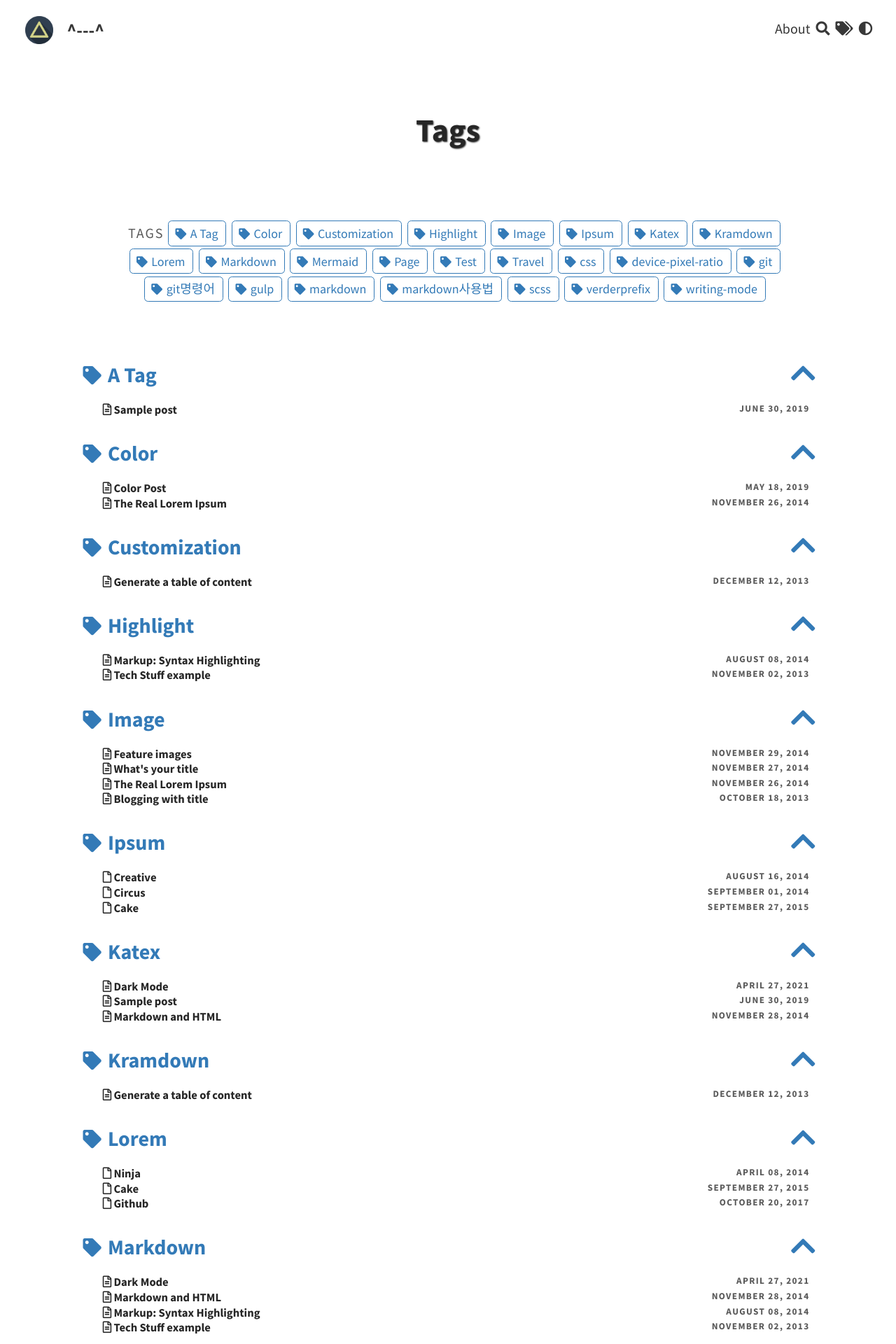
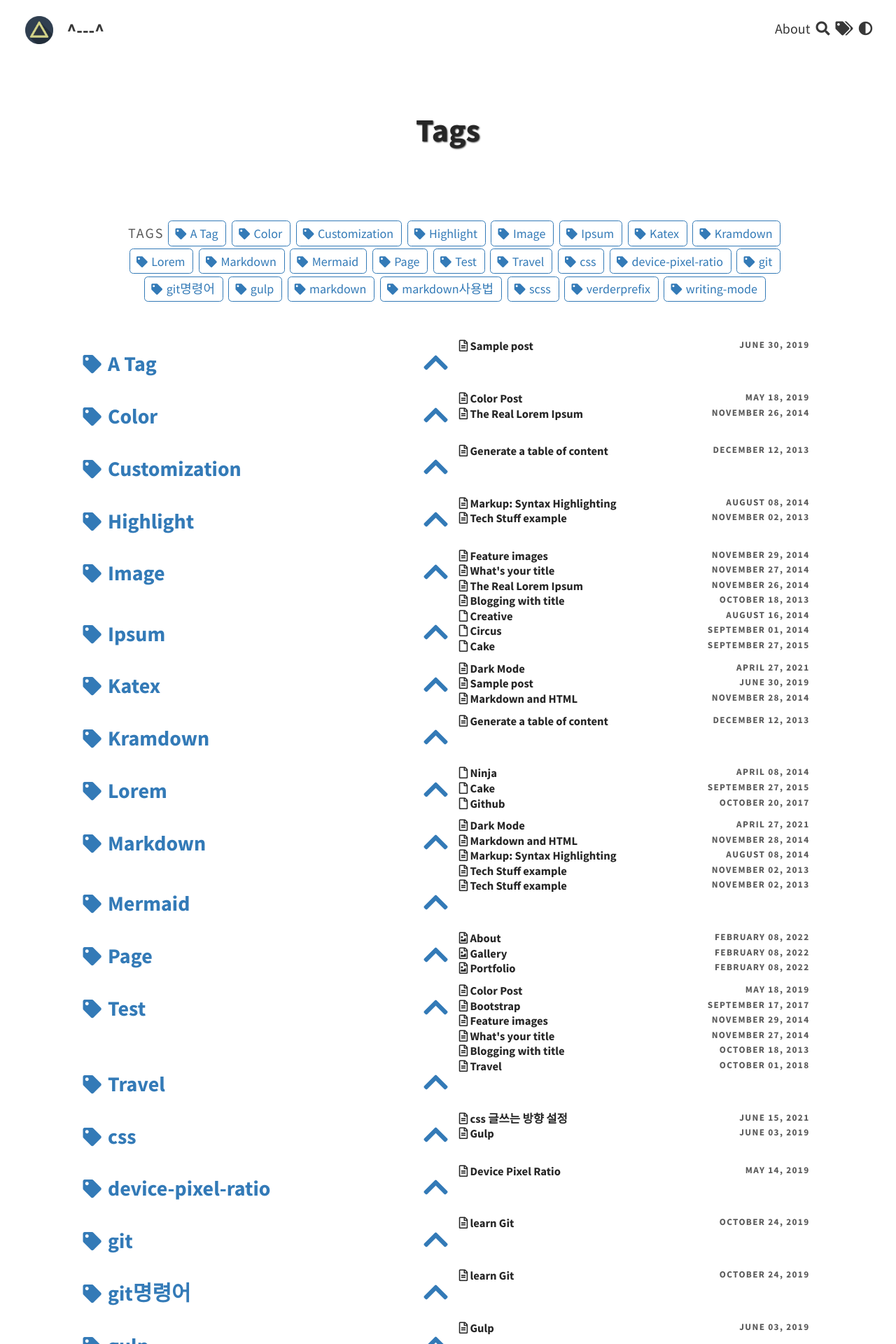
Before and after one commit to uhahaha2000/uhahaha2000.github.io, a Jekyll site: the page built from pages/tags.md, in a window 1280 px wide. Shown: the top 1920 px of the page at 70% size. Built offline with Jekyll 4.4.1, drawn with Linux system fonts in a browser that asks for light colours.

Commit message:
Update _blog.scss

```diff
--- a/_sass/layouts/_blog.scss
+++ b/_sass/layouts/_blog.scss
@@ -45,9 +45,9 @@
 /* --- Post listing --- */
 .posts {
   display:grid;
-  grid-template-columns: repeat(2, 1fr);
+  grid-template-columns: none;
   @media (min-width: $m-break) {
-    grid-template-columns: none;
+    grid-template-columns: repeat(2, 1fr);
   }
 
   .post-teaser {
```
